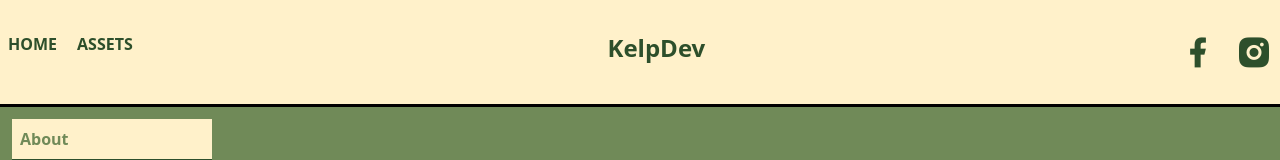
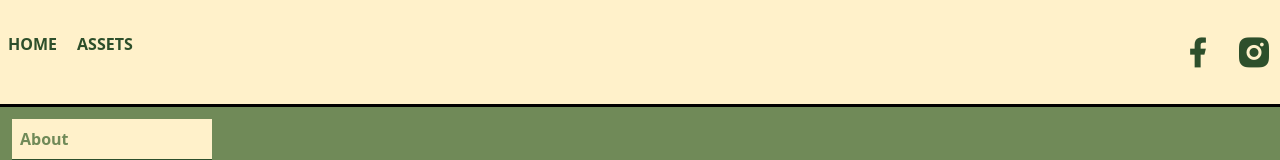
Before and after one commit to Fav7i/kelpdev, a plain HTML site: page index.html in a window 1280 px wide. Shown: the top 160 px of the page. Drawn offline with nearby package versions, Linux system fonts and the light colour scheme.

Commit message:
Update index.html

```diff
--- a/index.html
+++ b/index.html
@@ -14,7 +14,7 @@
                 <a href="" class="font-bold text-[#2D4F2B]">HOME</a>
                 <a href="/assets.html" class="font-bold text-[#2D4F2B]">ASSETS</a>
             </div>
-            <span class="font-bold text-2xl font-bold text-[#2D4F2B]">KelpDev</span>
+            <span class="font-bold text-4xl font-bold text-[#2D4F2B] sm:hidden">KelpDev</span>
             <div class="flex flex-row gap-5">
                 <a href="" class="ri-facebook-fill text-4xl text-[#2D4F2B]"></a>
                 <a href="" class="ri-instagram-fill text-4xl text-[#2D4F2B]"></a>
```
